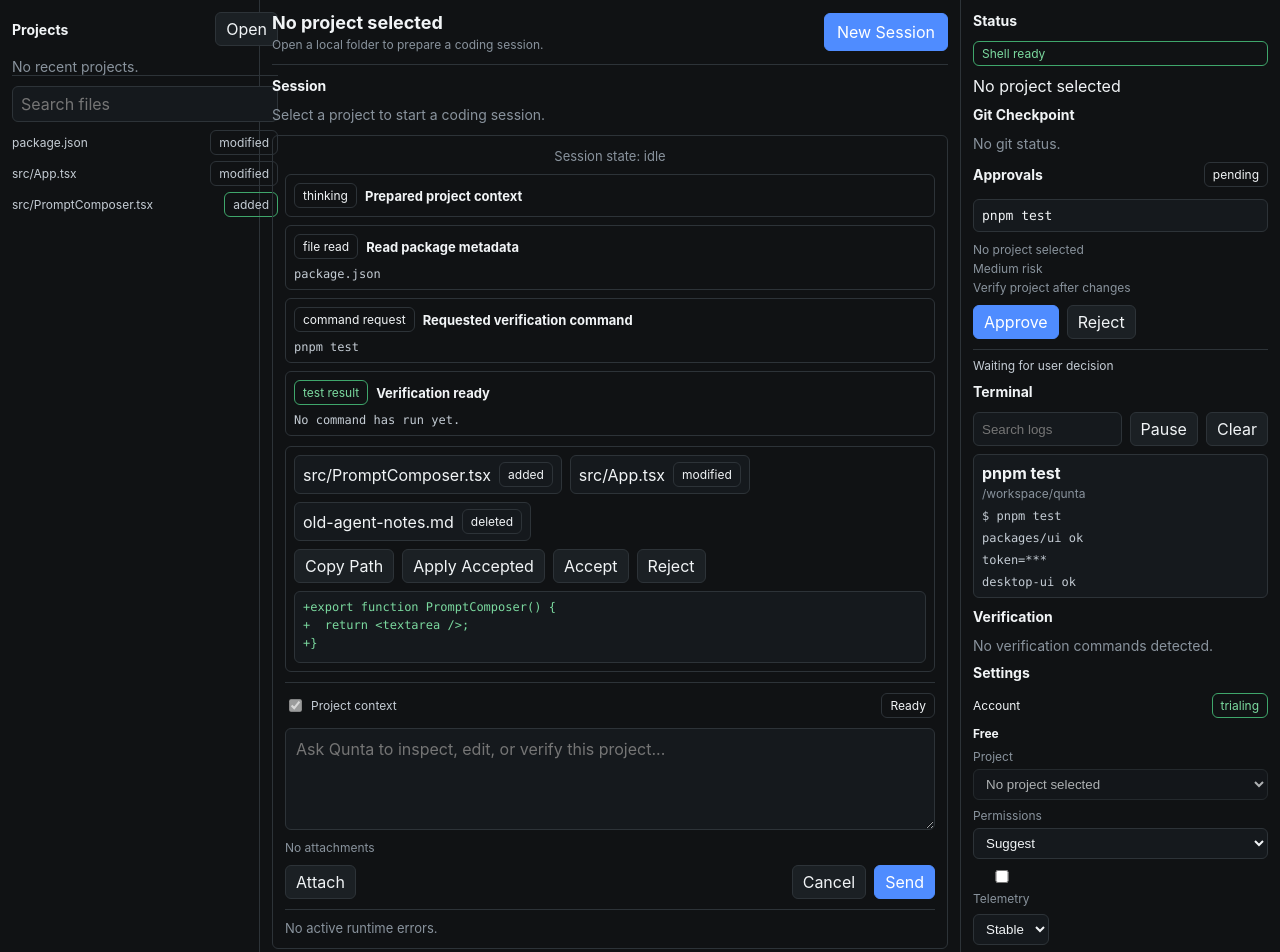
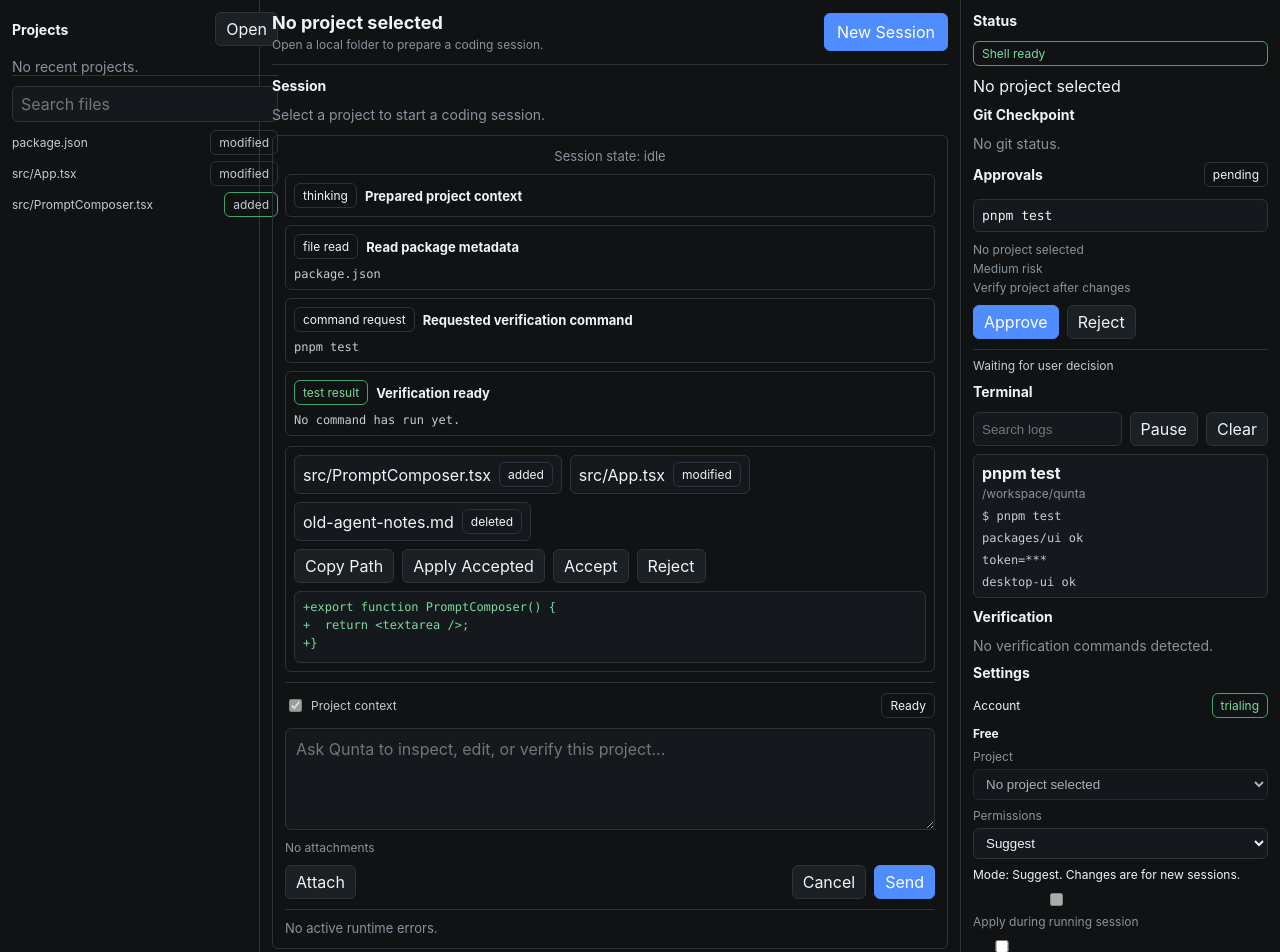
Before and after one commit to bestmaa/qunta, a React (Vite) app in the folder apps/desktop-ui/: page / in a window 1280 px wide. Shown: the top 952 px of the page. Built offline with nearby package versions, Linux system fonts and the light colour scheme.

Commit message:
Add permission mode settings

```diff
--- a/apps/desktop-ui/src/App.tsx
+++ b/apps/desktop-ui/src/App.tsx
@@ -15,6 +15,11 @@ import { DiffViewer } from "./DiffViewer.js";
 import { FileTree } from "./FileTree.js";
 import { mockDiffs, mockEvents, mockFiles } from "./mock-data.js";
 import { PromptComposer } from "./PromptComposer.js";
+import {
+  approvalModeLabel,
+  buildRunnerConfig,
+  type ApprovalMode
+} from "./runner-config.js";
 import { useMockRunner } from "./useMockRunner.js";
 
 const recentProjectsKey = "qunta.recentProjects";
@@ -25,7 +30,8 @@ export function App() {
   const [recentProjects, setRecentProjects] = useState<readonly DesktopProjectMetadata[]>([]);
   const [pickerError, setPickerError] = useState<string | null>(null);
   const [isPicking, setIsPicking] = useState(false);
-  const runner = useMockRunner(mockEvents);
+  const [approvalMode, setApprovalMode] = useState<ApprovalMode>("suggest");
+  const runner = useMockRunner(mockEvents, buildRunnerConfig(activeProject, approvalMode));
 
   useEffect(() => {
     setRecentProjects(readRecentProjects());
@@ -105,7 +111,7 @@ export function App() {
             <div className="error-strip">No active runtime errors.</div>
           </div>
           <footer className="status-bar">
-            <span>Profile: Suggest</span>
+            <span>Profile: {approvalModeLabel(approvalMode)}</span>
             <span>Session: {runner.status}</span>
             <span>Gateway: ready</span>
             <span>Sidecar: diagnostics pending</span>
@@ -113,7 +119,13 @@ export function App() {
         </div>
       }
       details={
-        <DetailsPanels project={activeProject} workspaceSummary={workspaceSummary} />
+        <DetailsPanels
+          approvalMode={approvalMode}
+          isSessionRunning={runner.isRunning}
+          onApprovalModeChange={setApprovalMode}
+          project={activeProject}
+          workspaceSummary={workspaceSummary}
+        />
       }
       sidebar={
         <Panel
--- a/apps/desktop-ui/src/DetailsPanels.tsx
+++ b/apps/desktop-ui/src/DetailsPanels.tsx
@@ -10,6 +10,7 @@ import {
 } from "./desktop-commands.js";
 import { GitCheckpointView } from "./GitCheckpointView.js";
 import { mockTerminalGroups } from "./mock-data.js";
+import type { ApprovalMode } from "./runner-config.js";
 import { SettingsPanel } from "./SettingsPanel.js";
 import { TerminalLogPanel } from "./TerminalLogPanel.js";
 import { VerificationCommands } from "./VerificationCommands.js";
@@ -17,11 +18,20 @@ import { VerificationCommands } from "./VerificationCommands.js";
 type ApprovalState = "approved" | "pending" | "rejected";
 
 export interface DetailsPanelsProps {
+  readonly approvalMode: ApprovalMode;
+  readonly isSessionRunning: boolean;
+  readonly onApprovalModeChange: (mode: ApprovalMode) => void;
   readonly project: DesktopProjectMetadata | null;
   readonly workspaceSummary: DesktopWorkspaceSummary | null;
 }
 
-export function DetailsPanels({ project, workspaceSummary }: DetailsPanelsProps) {
+export function DetailsPanels({
+  approvalMode,
+  isSessionRunning,
+  onApprovalModeChange,
+  project,
+  workspaceSummary
+}: DetailsPanelsProps) {
   const [approvalState, setApprovalState] = useState<ApprovalState>("pending");
   const [approvalAudit, setApprovalAudit] = useState("Waiting for user decision");
   const [gitStatus, setGitStatus] = useState<DesktopGitStatusSnapshot | null>(null);
@@ -121,7 +131,12 @@ export function DetailsPanels({ project, workspaceSummary }: DetailsPanelsProps)
         <VerificationCommands commands={workspaceSummary?.testCommands ?? []} cwd={project?.path} />
       </Panel>
       <Panel heading="Settings">
-        <SettingsPanel project={project} />
+        <SettingsPanel
+          approvalMode={approvalMode}
+          isSessionRunning={isSessionRunning}
+          onApprovalModeChange={onApprovalModeChange}
+          project={project}
+        />
       </Panel>
     </div>
   );
--- a/apps/desktop-ui/src/SettingsPanel.tsx
+++ b/apps/desktop-ui/src/SettingsPanel.tsx
@@ -2,12 +2,13 @@ import { Button, StatusBadge } from "@qunta/ui";
 import { useEffect, useState } from "react";
 
 import type { DesktopProjectMetadata } from "./desktop-commands.js";
+import { approvalModeLabel, type ApprovalMode } from "./runner-config.js";
 
-type ApprovalMode = "auto_edit" | "controlled_full" | "suggest";
 type UpdateChannel = "beta" | "stable";
 
 interface LocalSettings {
   readonly approvalMode: ApprovalMode;
+  readonly projectPermissionModes: Record<string, ApprovalMode>;
   readonly telemetryEnabled: boolean;
   readonly trustedCommandsCleared: boolean;
   readonly updateChannel: UpdateChannel;
@@ -22,6 +23,7 @@ const settingsKey = "qunta.desktopSettings";
 
 const defaultLocalSettings: LocalSettings = {
   approvalMode: "suggest",
+  projectPermissionModes: {},
   telemetryEnabled: false,
   trustedCommandsCleared: false,
   updateChannel: "stable"
@@ -33,21 +35,50 @@ const cloudSettings: CloudSettings = {
 };
 
 export interface SettingsPanelProps {
+  readonly approvalMode: ApprovalMode;
+  readonly isSessionRunning: boolean;
+  readonly onApprovalModeChange: (mode: ApprovalMode) => void;
   readonly project: DesktopProjectMetadata | null;
 }
 
-export function SettingsPanel({ project }: SettingsPanelProps) {
+export function SettingsPanel({
+  approvalMode,
+  isSessionRunning,
+  onApprovalModeChange,
+  project
+}: SettingsPanelProps) {
   const [settings, setSettings] = useState<LocalSettings>(defaultLocalSettings);
   const [confirmDanger, setConfirmDanger] = useState(false);
+  const [confirmRunningMode, setConfirmRunningMode] = useState(false);
   const [diagnosticState, setDiagnosticState] = useState("Diagnostics ready");
 
   useEffect(() => {
-    setSettings(readLocalSettings());
-  }, []);
+    const nextSettings = readLocalSettings();
+    setSettings(nextSettings);
+    const projectMode = project ? nextSettings.projectPermissionModes[project.id] : undefined;
+    onApprovalModeChange(projectMode ?? nextSettings.approvalMode);
+  }, [project?.id]);
 
   function saveSettings(nextSettings: LocalSettings) {
     setSettings(nextSettings);
     localStorage.setItem(settingsKey, JSON.stringify(nextSettings));
+  }
+
+  function saveApprovalMode(mode: ApprovalMode) {
+    const nextSettings = {
+      ...settings,
+      approvalMode: mode,
+      projectPermissionModes: project
+        ? { ...settings.projectPermissionModes, [project.id]: mode }
+        : settings.projectPermissionModes
+    };
+    saveSettings(nextSettings);
+    onApprovalModeChange(mode);
+    setDiagnosticState(
+      isSessionRunning && !confirmRunningMode
+        ? "Saved for new sessions"
+        : "Runner config updated"
+    );
   }
 
   return (
@@ -72,14 +103,24 @@ export function SettingsPanel({ project }: SettingsPanelProps) {
           Permissions
           <select
             onChange={(event) =>
-              saveSettings({ ...settings, approvalMode: event.target.value as ApprovalMode })
+              saveApprovalMode(event.target.value as ApprovalMode)
             }
-            value={settings.approvalMode}
+            value={approvalMode}
           >
             <option value="suggest">Suggest</option>
             <option value="auto_edit">Auto edit</option>
             <option value="controlled_full">Controlled full</option>
           </select>
+        </label>
+        <span>Mode: {approvalModeLabel(approvalMode)}. Changes are for new sessions.</span>
+        <label className="settings-toggle">
+          <input
+            checked={confirmRunningMode}
+            disabled={!isSessionRunning}
+            onChange={(event) => setConfirmRunningMode(event.target.checked)}
+            type="checkbox"
+          />
+          Apply during running session
         </label>
       </section>
       <section className="settings-row">
--- /dev/null
+++ b/apps/desktop-ui/src/runner-config.ts
@@ -0,0 +1,24 @@
+import type { DesktopProjectMetadata } from "./desktop-commands.js";
+
+export type ApprovalMode = "auto_edit" | "controlled_full" | "suggest";
+
+export interface RunnerConfig {
+  readonly approvalMode: ApprovalMode;
+  readonly projectId: string | null;
+}
+
+export function buildRunnerConfig(
+  project: DesktopProjectMetadata | null,
+  approvalMode: ApprovalMode
+): RunnerConfig {
+  return {
+    approvalMode,
+    projectId: project?.id ?? null
+  };
+}
+
+export function approvalModeLabel(mode: ApprovalMode): string {
+  if (mode === "auto_edit") return "Auto edit";
+  if (mode === "controlled_full") return "Controlled full";
+  return "Suggest";
+}
--- a/apps/desktop-ui/src/useMockRunner.ts
+++ b/apps/desktop-ui/src/useMockRunner.ts
@@ -2,6 +2,7 @@ import { transitionSession, type SessionStatus } from "@qunta/shared-types";
 import { useRef, useState } from "react";
 
 import type { AgentTimelineEvent } from "./AgentTimeline.js";
+import type { RunnerConfig } from "./runner-config.js";
 
 export interface MockRunnerState {
   readonly events: readonly AgentTimelineEvent[];
@@ -11,7 +12,10 @@ export interface MockRunnerState {
   readonly status: SessionStatus;
 }
 
-export function useMockRunner(seedEvents: readonly AgentTimelineEvent[]): MockRunnerState {
+export function useMockRunner(
+  seedEvents: readonly AgentTimelineEvent[],
+  config: RunnerConfig
+): MockRunnerState {
   const [events, setEvents] = useState(seedEvents);
   const [status, setStatus] = useState<SessionStatus>("idle");
   const timers = useRef<ReturnType<typeof setTimeout>[]>([]);
@@ -28,7 +32,7 @@ export function useMockRunner(seedEvents: readonly AgentTimelineEvent[]): MockRu
     clearTimers();
     setStatus(transitionSession({ status: "idle" }, "start").status);
     setEvents([
-      event("start", "Session queued", "thinking", prompt),
+      event("start", "Session queued", "thinking", `${prompt}\nmode=${config.approvalMode}`),
       event("ctx", "Project context attached", "file_read", "workspace summary")
     ]);
 
```
Also changed, not shown: 2 other files (tests, documents, lock files or other folders).
